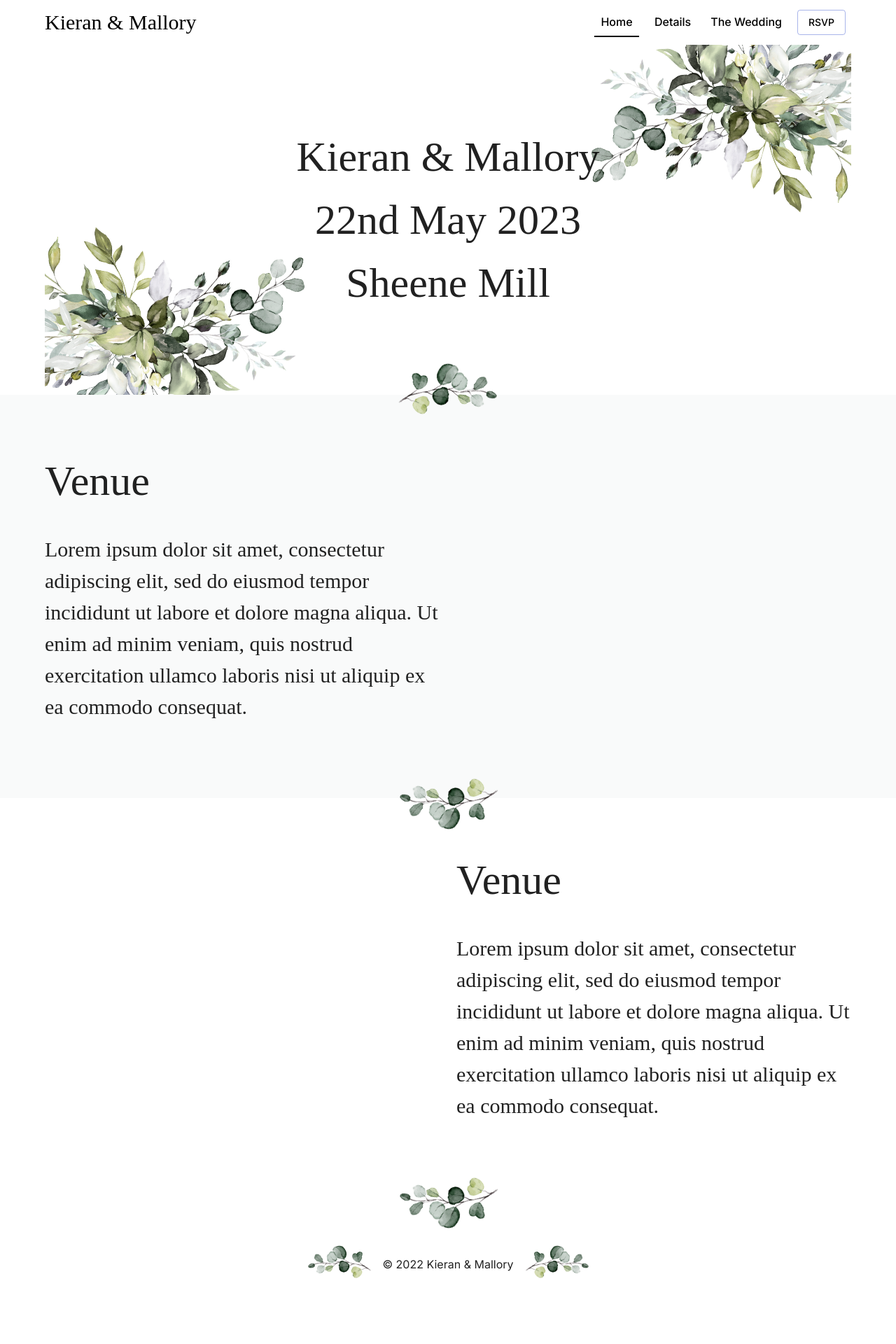
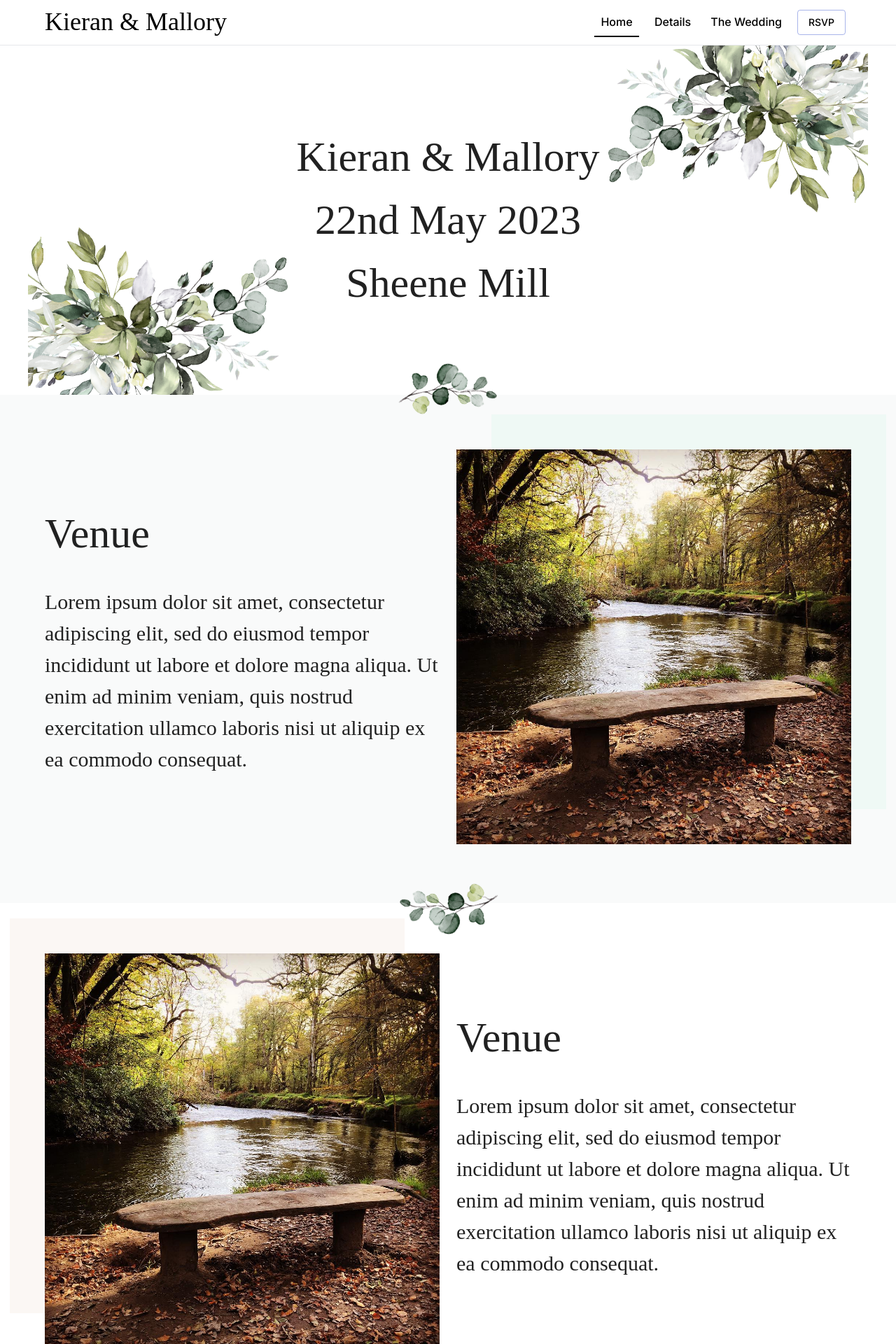
Before and after one commit to KieranDotCo/kandmwedding, a React (Create React App) app: page / in a window 1280 px wide. Shown: the top 1920 px of the page at 70% size. Before the commit the page ends 1834 px from the top, so only its background shows below. Built offline with nearby package versions, Linux system fonts and the light colour scheme.

Commit message:
task: RSVP, Nav, Scroll

```diff
--- a/package.json
+++ b/package.json
@@ -14,12 +14,16 @@
     "@types/node": "^16.11.43",
     "@types/react": "^18.0.14",
     "@types/react-dom": "^18.0.6",
+    "axios": "^1.2.0",
+    "formik": "^2.2.9",
+    "formik-mui": "^5.0.0-alpha.0",
     "react": "^18.2.0",
     "react-dom": "^18.2.0",
     "react-router-dom": "^6.3.0",
     "react-scripts": "5.0.1",
     "typescript": "^4.7.4",
-    "web-vitals": "^2.1.4"
+    "web-vitals": "^2.1.4",
+    "yup": "^0.32.11"
   },
   "scripts": {
     "start": "react-scripts start",
--- a/src/App.tsx
+++ b/src/App.tsx
@@ -7,10 +7,13 @@ import bgTop from "./assets/images/small-bg-top.png";
 import bgBottom from "./assets/images/small-bg-bottom.png";
 import Details from "./routes/Details/Details";
 import TheWedding from "./routes/TheWedding/TheWedding";
+import RSVP from "./routes/RSVP/RSVP";
+import ScrollToTop from "./shared/components/ScrollToTop/ScrollToTop";
 
 function App() {
   return (
     <Router>
+      <ScrollToTop/>
       <div>
         <Navbar />
         <main>
@@ -18,6 +21,7 @@ function App() {
             <Route path="/" element={<Home />} />
             <Route path="/details" element={<Details />} />
             <Route path="/the-wedding" element={<TheWedding />} />
+            <Route path="/rsvp" element={<RSVP />} />
             <Route path="*" element={<PageNotFound />} />
           </Routes>
         </main>
--- a/src/index.css
+++ b/src/index.css
@@ -26,6 +26,10 @@ code {
   text-align: center;
 }
 
+.ta-right {
+  text-align: right;
+}
+
 main {
   padding-top: 64px;
 }
@@ -38,3 +42,17 @@ a {
   font-family: 'Inter', sans-serif !important;
   text-transform: none !important;
 }
+
+.img-fluid {
+  max-width: 100%;
+  height: auto;
+}
+
+footer {
+  border-top: 1px solid rgba(229, 231, 235, 1);
+  padding-top: 0.5rem;
+}
+
+.mt1 {
+  margin-top: 1rem !important;
+}
--- a/src/routes/Home/Home.scss
+++ b/src/routes/Home/Home.scss
@@ -42,3 +42,11 @@
     position: relative;
   }
 }
+
+@media (max-width: 1060px) {
+  .Home {
+    .home-center {
+      background: none;
+    }
+  }
+}
--- a/src/routes/Home/Home.tsx
+++ b/src/routes/Home/Home.tsx
@@ -3,11 +3,12 @@ import React from "react";
 import "./Home.scss";
 import bgTop from "../../assets/images/small-bg-top.png";
 import bgBottom from "../../assets/images/small-bg-bottom.png";
+import lanhydrock from "../../assets/images/lanhydrock-bench.jpg";
 
 const Home: React.FC = (props) => {
   return (
     <div className="Home">
-      <Container maxWidth="lg">
+      <Container maxWidth="lg" disableGutters={true}>
         <div className="home-center ta-center">
           <div className="home-center-text">
             <h3 className="cali-title-text ">
@@ -23,7 +24,12 @@ const Home: React.FC = (props) => {
       <div className="bg-grey">
         <Container maxWidth="lg">
           <img src={bgTop} alt="bg top" className="bg-top" />
-          <Grid container spacing={3}>
+          <Grid
+            container
+            spacing={3}
+            alignItems="center"
+            justifyContent="center"
+          >
             <Grid item md={6}>
               <h3 className="cali-title-text ">Venue</h3>
               <p className="cali-desc-text">
@@ -33,7 +39,17 @@ const Home: React.FC = (props) => {
                 nisi ut aliquip ex ea commodo consequat.
               </p>
             </Grid>
-            <Grid item md={6}></Grid>
+            <Grid item md={6}>
+              <img
+                src={lanhydrock}
+                alt="lanhydrock bench"
+                className="img-fluid"
+                style={{
+                  boxShadow: "50px -50px",
+                  color: "rgb(230 249 241 / 50%)",
+                }}
+              />
+            </Grid>
           </Grid>
           <img src={bgBottom} alt="bg bottom" className="bg-bottom" />
         </Container>
@@ -45,8 +61,20 @@ const Home: React.FC = (props) => {
           style={{
             marginTop: "3rem",
           }}
+          alignItems="center"
+          justifyContent="center"
         >
-          <Grid item md={6}></Grid>
+          <Grid item md={6}>
+            <img
+              src={lanhydrock}
+              alt="lanhydrock bench"
+              className="img-fluid"
+              style={{
+                boxShadow: "-50px -50px",
+                color: "rgb(247 239 233 / 50%)",
+              }}
+            />
+          </Grid>
           <Grid item md={6}>
             <h3 className="cali-title-text ">Venue</h3>
             <p className="cali-desc-text">
--- /dev/null
+++ b/src/routes/RSVP/RSVP.scss
@@ -0,0 +1,9 @@
+.RSVP {
+  .cali-title-text {
+    font-family: Savoye LET;
+    font-size: 50px;
+    margin: 0;
+    font-weight: normal;
+  }
+
+}
--- /dev/null
+++ b/src/routes/RSVP/RSVP.tsx
@@ -0,0 +1,82 @@
+import { Button, Container, Paper } from "@mui/material";
+import axios from "axios";
+import { Field, Form, Formik } from "formik";
+import { TextField } from "formik-mui";
+import React from "react";
+import * as Yup from "yup";
+import "./RSVP.scss";
+
+const ValidationSchema = Yup.object().shape({
+  name: Yup.string().required("Please enter your name."),
+});
+
+enum SentStatus {
+  Unsent,
+  Sent,
+  Failed,
+}
+
+const RSVP: React.FC = () => {
+  const [sent, setSent] = React.useState(SentStatus.Unsent);
+  return (
+    <div className="RSVP bg-grey">
+      <Container maxWidth="lg" style={{ paddingBottom: "1rem" }}>
+        <h2
+          className="cali-title-text ta-center"
+          style={{ paddingTop: "3rem", paddingBottom: "1rem" }}
+        >
+          RSVP
+        </h2>
+        <Paper variant="outlined" style={{ padding: "2rem 1rem" }}>
+          {sent === SentStatus.Sent ? (
+            <p>Done!</p>
+          ) : (
+            <Formik
+              initialValues={{
+                name: "",
+              }}
+              onSubmit={(values) => {
+                axios({
+                  method: "POST",
+                  url: "https://formbold.com/s/9EQ89",
+                  data: values,
+                })
+                  .then((r) => {
+                    setSent(SentStatus.Sent)
+                  })
+                  .catch((r) => {
+                    setSent(SentStatus.Failed)
+                  });
+              }}
+              validationSchema={ValidationSchema}
+            >
+              {({ errors, touched, values }) => (
+                <Form noValidate={true}>
+                  <Field
+                    component={TextField}
+                    name="name"
+                    type="name"
+                    label="Name"
+                    fullWidth
+                  />
+                  <div className="mt1">
+                    <Button
+                      type="submit"
+                      variant="contained"
+                      color="secondary"
+                      fullWidth
+                    >
+                      Confirm
+                    </Button>
+                  </div>
+                </Form>
+              )}
+            </Formik>
+          )}
+        </Paper>
+      </Container>
+    </div>
+  );
+};
+
+export default RSVP;
--- a/src/shared/components/Navbar/Navbar.scss
+++ b/src/shared/components/Navbar/Navbar.scss
@@ -10,7 +10,7 @@
     background: white;
     box-shadow: none;
     color: black;
-
+    border-bottom: 1px solid rgba(229, 231, 235, 1);
     a.nav-link.MuiButton-text {
       color: black;
       padding: 6px;
--- a/src/shared/components/Navbar/Navbar.tsx
+++ b/src/shared/components/Navbar/Navbar.tsx
@@ -13,6 +13,7 @@ import React from "react";
 import MenuIcon from "@mui/icons-material/Menu";
 import "./Navbar.scss";
 import { Link, useLocation } from "react-router-dom";
+import MoreVertIcon from '@mui/icons-material/MoreVert';
 
 const Navbar: React.FC = () => {
   const [anchorElNav, setAnchorElNav] = React.useState<null | HTMLElement>(
@@ -65,23 +66,15 @@ const Navbar: React.FC = () => {
       <AppBar component="nav">
         <Container maxWidth="lg">
           <Toolbar style={{ paddingLeft: 0, paddingRight: 0 }}>
-            <IconButton
-              color="inherit"
-              aria-label="open drawer"
-              edge="start"
-              sx={{ mr: 2, display: { sm: "none" } }}
-            >
-              <MenuIcon />
-            </IconButton>
             <Typography
               variant="h6"
               component="div"
-              sx={{ flexGrow: 1, display: { xs: "none", sm: "block" } }}
-              style={{ fontFamily: "Savoye LET", fontSize: "30px" }}
+              sx={{ flexGrow: 1 }}
+              style={{ fontFamily: "Savoye LET", fontSize: "36px" }}
             >
               Kieran & Mallory
             </Typography>
-            <Box sx={{ display: { xs: "none", sm: "block" } }}>
+            <Box sx={{ display: { xs: "none", sm: "none", md: "block" } }}>
               {pages.map((item) => (
                 <Button
                   className={
@@ -98,6 +91,38 @@ const Navbar: React.FC = () => {
                 </Button>
               ))}
             </Box>
+            <Box sx={{ display: { xs: "block", sm: "block", md: "none" } }}>
+              <IconButton
+                id="basic-button"
+                aria-controls={anchorElNav !== null ? "basic-menu" : undefined}
+                aria-haspopup="true"
+                aria-expanded={anchorElNav !== null ? "true" : undefined}
+                onClick={handleOpenNavMenu}
+                style={{color: 'black'}}
+              >
+                <MoreVertIcon/>
+              </IconButton>
+              <Menu
+                id="basic-menu"
+                anchorEl={anchorElNav}
+                open={anchorElNav !== null}
+                onClose={handleCloseNavMenu}
+                MenuListProps={{
+                  "aria-labelledby": "basic-button",
+                }}
+              >
+                {pages.map((item) => (
+                  <MenuItem
+                    key={item.name}
+                    sx={{ color: "black"}}
+                    component={Link}
+                    to={item.url}
+                  >
+                    {item.name}
+                  </MenuItem>
+                ))}
+              </Menu>
+            </Box>
           </Toolbar>
         </Container>
       </AppBar>
--- /dev/null
+++ b/src/shared/components/ScrollToTop/ScrollToTop.tsx
@@ -0,0 +1,12 @@
+import { useEffect } from "react";
+import { useLocation } from "react-router-dom";
+
+export default function ScrollToTop() {
+  const { pathname } = useLocation();
+
+  useEffect(() => {
+    window.scrollTo(0, 0);
+  }, [pathname]);
+
+  return null;
+}
```
Also changed, not shown: 2 other files (tests, documents, lock files or other folders).
